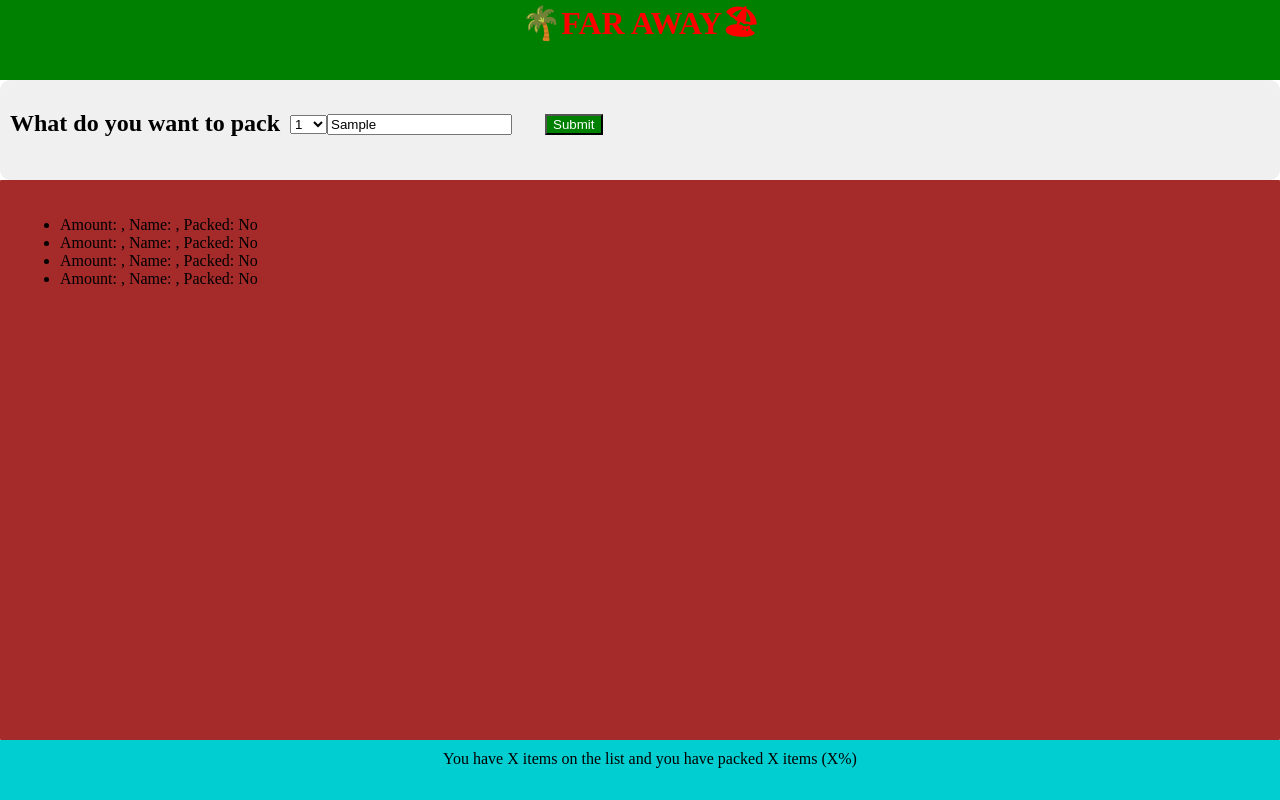
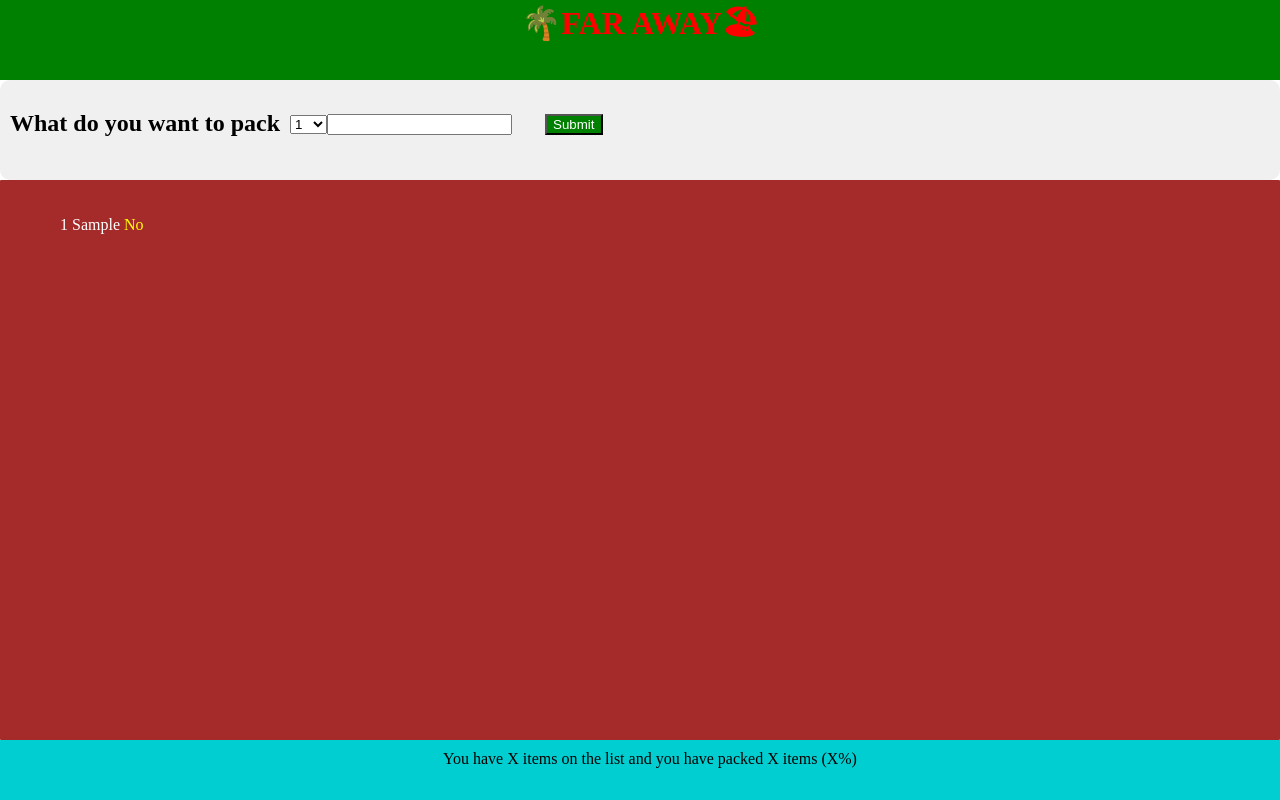
Before and after one commit to Omondi003/Travel, a React (Vite) app in the folder Traveller/: page / in a window 1280 px wide. Both pictures are taken after typing "Sample" into the empty fields and a click on the button "Submit". Built offline with nearby package versions, Linux system fonts and the light colour scheme.

Commit message:
lifted ups state for sharing between components

```diff
--- a/Traveller/src/App.jsx
+++ b/Traveller/src/App.jsx
@@ -1,15 +1,27 @@
 
 import './App.css'
+import { useState } from 'react'
 import { Form, Logo, Status,PackingList } from './Components'
 
 
  const App = ()=>{
 
+     const [items, setItems]=useState([]);
+
+     function handleAddItems(item) {
+         setItems((items)=> [...items, item])
+     }
+
+
+
+
+
    return <div className='App'>
 
      <Logo />
-     <Form />
-     <PackingList />
+     <Form onAddItems={handleAddItems}/>
+     <PackingList items={items}/>
+
      <Status />
 
    </div>
--- a/Traveller/src/Components/Form.jsx
+++ b/Traveller/src/Components/Form.jsx
@@ -2,31 +2,53 @@
 import React from 'react'
 import { useState } from 'react'
 
-function Form() {
+function Form({ onAddItems}) {
+
+     const key = `${Date.now()}-${Math.random()}`;
+
       //State for managing the items both the items
-      const [items,setItems]= useState({
+      const [input,setInput]= useState({
 
          selectedNumber: 1,
          textInput: '',
+         unique:key,
+         status:false
       })
+
+// handlesubmit new modified
+    function handleSubmit(e) {
+      e.preventDefault(); // Move this to the top
+
+      const newItem = {
+          Amount: input.selectedNumber, // Rename selectedNumber to Amount
+          name: input.textInput,        // Rename textInput to name
+          status: input.status,         // Keep status as is
+          id: Date.now()                // Add a unique ID
+      };
+
+      onAddItems(newItem); // Pass newItem to the parent function
+
+      // Reset form fields after submission
+      setInput({
+          selectedNumber: 1,
+          textInput: '',
+          unique: `${Date.now()}-${Math.random()}`,
+          status: false
+      });
+  }
 
 
 
-    function handleSubmit(e){
 
-     console.log(items)
-     e.preventDefault()
-
-    }
-
-
+// Handlechange modified
     function handleChange(e) {
       const { name, value } = e.target;
-      setItems((prevData) => ({
-        ...prevData,
-        [name]: value, // Dynamically update the form field
+
+      setInput((prevData) => ({
+          ...prevData,
+          [name]: name === 'selectedNumber' ? Number(value) : value // Convert to number
       }));
-    }
+  }
 
 
 
@@ -37,7 +59,7 @@ function Form() {
 
        <select
         name='selectedNumber'
-        value={items.selectedNumber}
+        value={input.selectedNumber}
         onChange={handleChange}
        >
         {Array.from({length:20}, (_,i)=> i+1).map(
@@ -52,7 +74,7 @@ function Form() {
        <input
          type='text'
          name='textInput'
-         value={items.textInput}
+         value={input.textInput}
          onChange={handleChange}
         />
 
--- a/Traveller/src/Components/PackingList.jsx
+++ b/Traveller/src/Components/PackingList.jsx
@@ -1,22 +1,12 @@
 // eslint-disable-next-line no-unused-vars
 import React from 'react'
-let classItems=[
-
-    [2, 'socks', true ],
-    [3, 'sweater', false],
-    [4, 'Trousers', true],
-    [5, 'jackets', false]
-
-  ]
 
 
+function PackingList({items}) {
+    return <div className='List'>
+     <ul  >
 
-
-function PackingList() {
-    return <div className='List'>
-     <ul>
-
-     {classItems.map((item)=> (
+     {items.map((item)=> (
 
          <Items value={item} key={item.id} />
 
@@ -29,20 +19,18 @@ function PackingList() {
 
 
  // Function to render each value And Item on packing list component
-function Items(props){
-    // Access item from props
+ function Items(props) {
 
-     const { Amount, name, status } = props.value;
+  const { Amount, name, status } = props.value; // Now correctly mapped
 
-
-    return <li>
-
-    <span>
-        Amount: {Amount}, Name: {name}, Packed: {status ? 'Yes' : 'No'}
-      </span>
-
-    </li>
- }
+  return (
+      <li style={{ listStyle: 'none', color: 'white', fontFamily: 'Poppins' }}>
+          <span>{Amount} </span>
+          <span>{name} </span>
+          <span style={{ color: 'yellow' }}>{status ? 'Yes' : 'No'}</span>
+      </li>
+  );
+}
 
 
 
```
